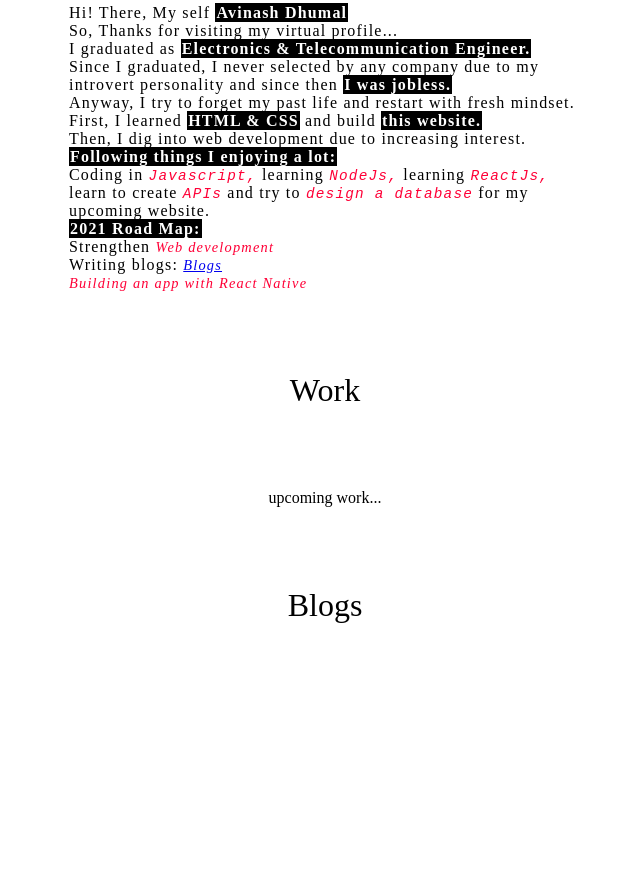
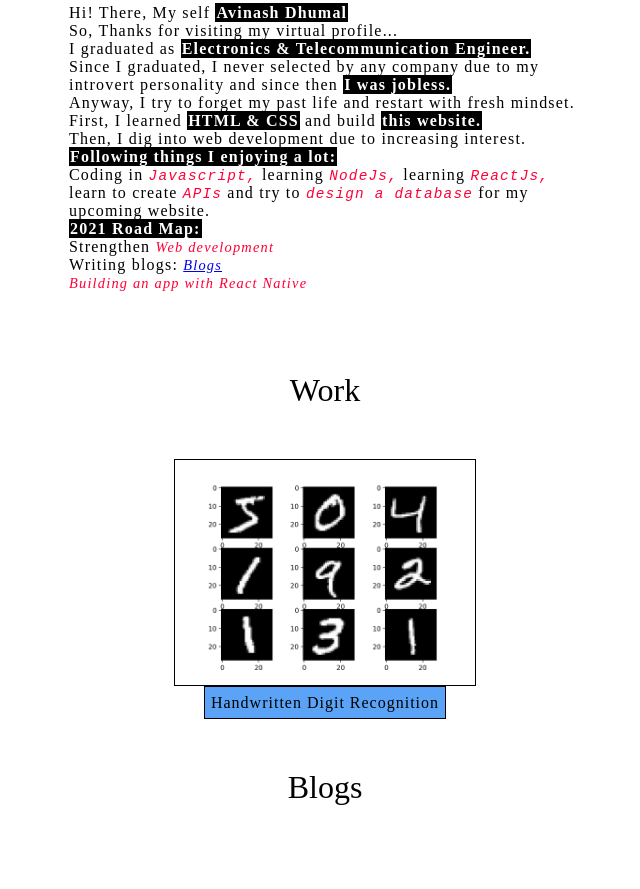
Before and after one commit to avinaashdhumal/avinaashdhumal, a plain HTML site: page index.html in a window 1280 px wide. Shown: the part 401-1290 px from the top of the page, without its empty margins (315-955 px from the left). Drawn offline with Linux system fonts and the light colour scheme; a script that the page names is missing; a web font is replaced by a local one.

Commit message:
work project add

```diff
--- a/index.html
+++ b/index.html
@@ -64,7 +64,17 @@
     </section>
     <section id="work">
       <h2>Work</h2>
-      <p>upcoming work...</p>
+      <div class="work-container">
+        <div class="projects">
+          <img src="./digit recognition.png" width="300px" alt="" />
+          <a
+            href="https://github.com/avinaashdhumal/ML-in-action/tree/master/Deep%20Learning%20(Neural%20Networks)/Artificial%20Neural%20Network(ANN)"
+            target="_blank"
+          >
+            Handwritten Digit Recognition
+          </a>
+        </div>
+      </div>
     </section>
     <section id="blogs">
       <h2>Blogs</h2>
--- a/style.css
+++ b/style.css
@@ -79,6 +79,7 @@ header {
   font-weight: lighter;
   text-align: left;
   letter-spacing: 1.2px;
+  transition: all 2s ease-out;
 }
 h2 {
   text-align: center;
@@ -91,6 +92,8 @@ strong {
   background: #000;
   color: white;
   padding: 1px;
+  transition-delay: 1s;
+  transition: 3s ease-in-out;
 }
 li {
   text-align: center;
@@ -104,20 +107,33 @@ em {
 .work-container {
   width: 70%;
   margin: 0 auto;
-  display: grid;
-  grid-template-columns: 1fr 1fr 1fr 1fr;
+  text-align: center;
 }
-.work-container div:nth-child(even) {
-  width: 15rem;
-  height: 15rem;
-  background: rgb(255, 194, 194);
+.projects {
+  width: 300px;
+  height: 200px;
+  display: flex;
+  flex-direction: column;
+  justify-content: center;
+  align-items: center;
+  margin: 0 auto;
+}
+.projects img {
   border: 1px solid black;
 }
-.work-container div:nth-child(odd) {
-  width: 15rem;
-  height: 15rem;
-  background: rgb(233, 255, 171);
+.projects a {
+  text-decoration: none;
+  color: #000;
+  padding: 0.4rem;
+  background: rgb(90, 163, 247);
   border: 1px solid black;
+  letter-spacing: 1px;
+  font-family: Overpass Mono;
+}
+.projects a:hover {
+  color: white;
+  background: black;
+  text-decoration: underline;
 }
 #blogs {
   margin: 0 auto;
```
Also changed, not shown: digit recognition.png (added).
